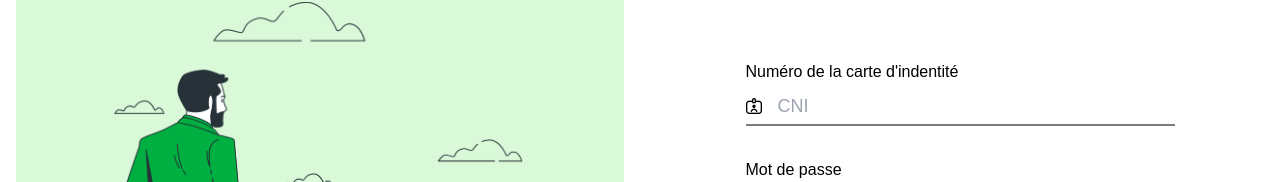
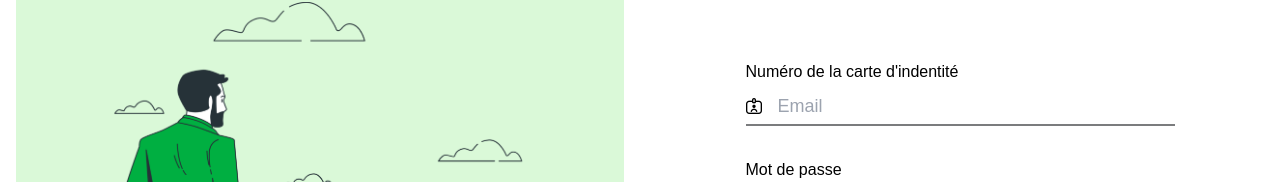
Before and after one commit to Black221/samakaayit-front-office, a React (Vite) app: page /connexion in a window 1280 px wide. Shown: the part 214-396 px from the top of the page. Built offline with nearby package versions, Linux system fonts and the light colour scheme.

Commit message:
Update frontend to consume backend auth endpoint

```diff
--- a/src/app/profil/Page.tsx
+++ b/src/app/profil/Page.tsx
@@ -1,5 +1,4 @@
 import profilebg from '../../assets/profilebg.png'
-// import calendar from '../../assets/calendar.svg'
 import sms from '../../assets/sms.svg'
 import location from '../../assets/location.svg'
 
@@ -53,10 +52,9 @@ function Profil() {
       </section>
 
       {/* User profile */}
-      <section className='flex flex-col xl:flex-row'>
-
+      <section className='flex flex-col xl:flex-row flex-nowrap'>
         <div className='flex-1 mb-8 xl:mb-0 xl:mr-10'>
-          <div className='flex flex-col xl:flex-row gap-[36px]'>
+          <div className='flex flex-col xl:flex-row gap-[36px] flex-nowrap'>
             <div className='flex-1 mb-8 xl:mb-0'>
               <h3 className='text-xl font-semibold mb-8'>Informations personnelles</h3>
               <form className='grid lg:grid-cols-2 grid-cols-1 gap-x-[36px] gap-y-3'>
--- a/src/auth/Login.tsx
+++ b/src/auth/Login.tsx
@@ -11,6 +11,8 @@ import idcard from "../assets/id-card.png";
 import { Toaster, toast } from 'sonner'
 // import Joi from "joi";
 import { schemas } from "../utils/validation-shemas";
+import axios from "axios";
+import { BASE_URL } from "../constants";
 
 interface IputProps {
     label: string;
@@ -28,7 +30,7 @@ function Input({id, label, type="text", onChange, placeholder, leftImage, rightB
             <label htmlFor={id} className="block text-base font-medium text-black mb-2">{label} </label>
             <div className="relative flex items-center mb-1">
                 {leftImage}
-                <input className="w-full px-8 outline-none text-lg bg-white" type={type} id={id} onChange={onChange} placeholder={placeholder}  autoComplete="off"/>
+                <input className="w-full px-8 outline-none text-lg bg-white" type={type} id={id} onChange={onChange} placeholder={placeholder}  autoComplete="off" required/>
                 {rightButton}
             </div>
         </div>
@@ -42,6 +44,7 @@ export default function Login() {
     // const [message, setMessage] = useState<string>("");
     const [loading, setLoading] = useState<boolean>(false);
     const [cni, setCni] = useState<string>("");
+    const [email, setEmail] = useState<string>("");
     const [password, setPassword] = useState<string>("");
     const [type, setType] = useState('password');
 
@@ -50,27 +53,21 @@ export default function Login() {
 
     const handleToggle = () => type === 'password' ? setType('text') : setType('password');
 
-
     const onSubmit = async (e: any) => {
         e.preventDefault();
         setLoading(true);
         try {
             const body = {
-                cni,
+                email,
                 password
             };
-
             const { value, error } = schemas.loginSchema.validate(body);
-            console.log(value, error);
             if (error) throw new Error("Veuillez remplir correctement les champs!");
-            const user = USERS_TEST.find(user => user.cni === cni && user.password === password);
-            console.log("User", user);
+            const url = `${BASE_URL}/fonctionnaires/auth/login`;
+            const response = await axios.post(url, value);
+            const user =  await response.data;
             if (user) {
-                login({
-                    id: user.id,
-                    email: user.cni,
-                    role: user.role
-                });
+                login({...user.result.fonctionnaire});
                 setLoading(false);
                 navigate("/");
             } else {
@@ -79,7 +76,8 @@ export default function Login() {
             }
 
         } catch (error:any) {
-            toast.error(error.message);
+            // toast.error(error.message);
+            toast.error("Erreur! Veuillez vérifier les informations saisies.");
         } finally {
             setLoading(false);
         }
@@ -102,13 +100,12 @@ export default function Login() {
             <div className="w-1/2">
                 <form className="w-[429px] mx-auto mt-[112px] flex flex-col" onSubmit={onSubmit} >
                     <h1 className="font-heading text-center text-black font-semibold text-[36px]/[45px] "> Connexion </h1>
-
                     <div className="mt-[117px]">
                        <div className="flex flex-col gap-8">
                             <Input
                                 label="Numéro de la carte d'indentité"
-                                type="text" placeholder="CNI"
-                                onChange={(e:any) => setCni(e.target.value)} id="CNI"
+                                type="email" placeholder="Email"
+                                onChange={(e:any) => setEmail(e.target.value)} id="Email"
                                 leftImage={<img src={idcard} alt="padlock"className="h-[16px] w-[16px] absolute left-0" />}
                             />
 
@@ -130,19 +127,8 @@ export default function Login() {
                                     </svg>
                             ) : <span className="text-white">Se connecter</span>
                         } disabled={loading} />
-
-                        {/* toaster */}
-                        {/* Custom toast */}
-                        {/* {toast.custom((t) => (
-                            <div>
-                                <h1>{message}</h1>
-                                <button onClick={() => toast.dismiss(t)}>Dismiss</button>
-                            </div>
-                        ))} */}
                         <Toaster richColors position="top-center" />
-
                     </div>
-
                 </form>
             </div>
         </div>
--- a/src/index.css
+++ b/src/index.css
@@ -10,7 +10,6 @@
         font-family: 'Plus Jakarta Sans', system-ui, sans-serif;
     }
 }
-
 
 
 .container {
--- a/src/utils/validation-shemas.ts
+++ b/src/utils/validation-shemas.ts
@@ -2,8 +2,10 @@ import Joi from 'joi';
 
 const schemas = {
   loginSchema: Joi.object().keys({
-    cni: Joi.string().required(),
-    password: Joi.string().alphanum().required(),
+    cni: Joi.string(),
+    email: Joi.string().required(),
+    password: Joi.string().required(),
+
   }),
 
   // define all the other schemas below
--- a/tailwind.config.js
+++ b/tailwind.config.js
@@ -4,7 +4,7 @@ export default {
   theme: {
     extend: {
       screens: {
-        // xl: '1279px',
+        xl: '1279px',
       },
       colors: {
         'primary-900': '#005D23',
```
